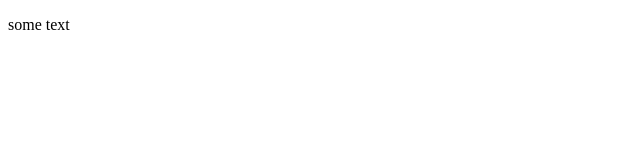
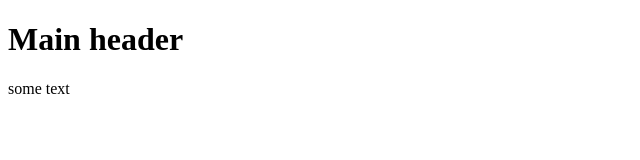
Before and after one commit to 77pashtet77/Git, a plain HTML site: page index.html in a window 1280 px wide. Shown: the whole page, without its empty margins (0-640 px from the left). Drawn offline with Linux system fonts and the light colour scheme.

Commit message:
added main header and some text

```diff
--- a/index.html
+++ b/index.html
@@ -5,6 +5,7 @@
     <title>Title</title>
 </head>
 <body>
+    <h1>Main header</h1>
     <p>some text</p>
 </body>
 </html>
```
